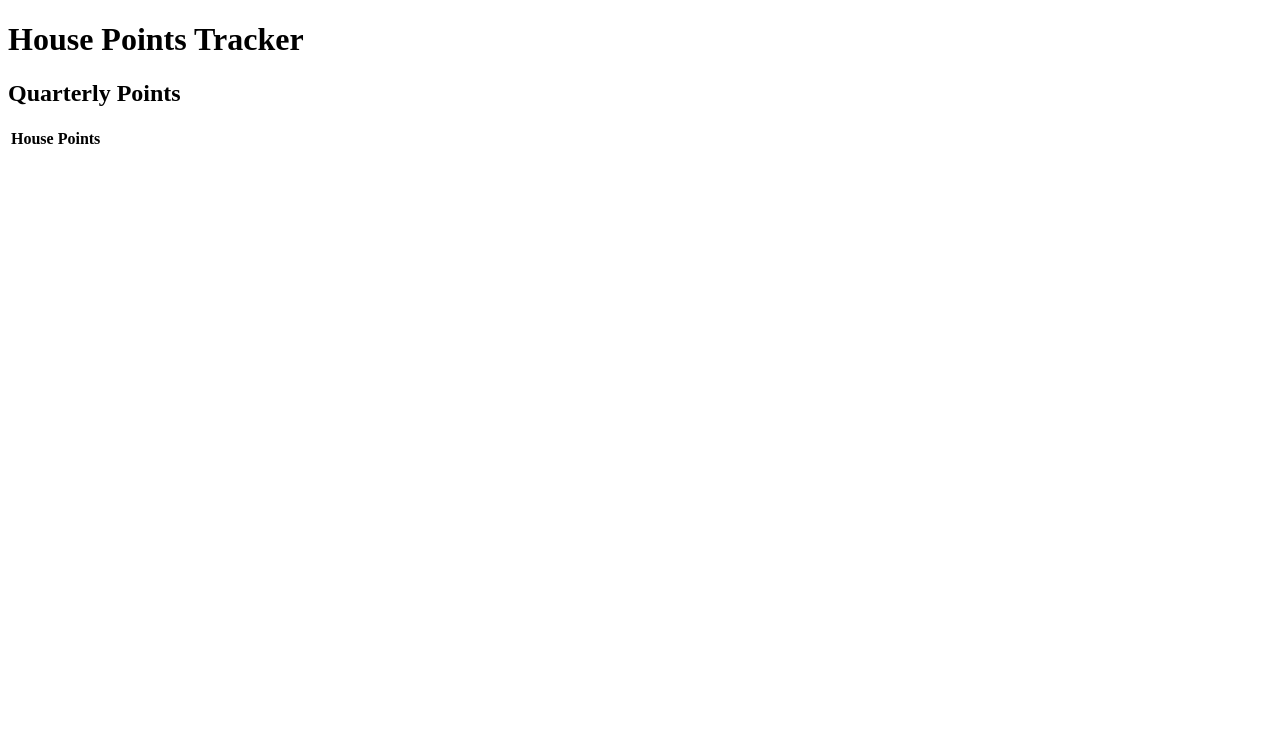
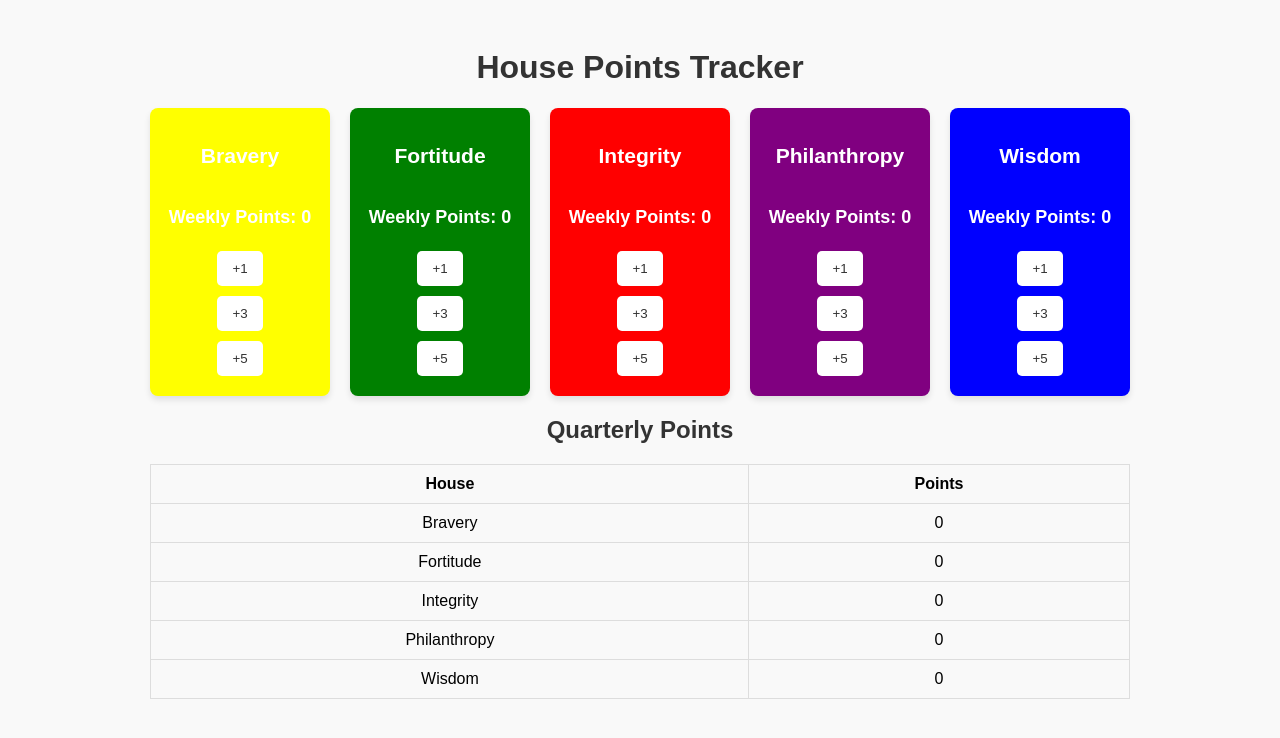
Before and after one commit to rmoconnor32/House-Points, a plain HTML site: page index.html in a window 1280 px wide. Drawn offline with Linux system fonts and the light colour scheme.

Commit message:
From ChatGPT

```diff
--- a/index.html
+++ b/index.html
@@ -4,15 +4,75 @@
   <meta charset="UTF-8">
   <meta name="viewport" content="width=device-width, initial-scale=1.0">
   <title>House Points Tracker</title>
-  <link rel="stylesheet" href="style.css">
+  <style>
+    /* CSS for styling the app */
+    body {
+      font-family: Arial, sans-serif;
+      text-align: center;
+      padding: 20px;
+      background-color: #f9f9f9;
+    }
+
+    h1, h2 {
+      color: #333;
+    }
+
+    #houses {
+      display: flex;
+      flex-wrap: wrap;
+      justify-content: center;
+      gap: 20px;
+      margin-top: 20px;
+    }
+
+    .house {
+      display: flex;
+      flex-direction: column;
+      align-items: center;
+      padding: 15px;
+      border-radius: 8px;
+      width: 150px;
+      color: white;
+      font-size: 18px;
+      font-weight: bold;
+      box-shadow: 0 4px 6px rgba(0, 0, 0, 0.1);
+    }
+
+    button {
+      margin: 5px;
+      padding: 10px 15px;
+      border: none;
+      border-radius: 5px;
+      background-color: #fff;
+      color: #333;
+      cursor: pointer;
+    }
+
+    button:hover {
+      background-color: #ddd;
+    }
+
+    table {
+      margin: 20px auto;
+      border-collapse: collapse;
+      width: 80%;
+    }
+
+    table, th, td {
+      border: 1px solid #ddd;
+    }
+
+    th, td {
+      padding: 10px;
+      text-align: center;
+    }
+  </style>
 </head>
 <body>
   <h1>House Points Tracker</h1>
 
   <!-- Weekly Points Section -->
-  <div id="houses">
-    <!-- Buttons for each house will be generated here -->
-  </div>
+  <div id="houses"></div>
 
   <!-- Quarterly Points Table -->
   <h2>Quarterly Points</h2>
@@ -28,6 +88,96 @@
     </tbody>
   </table>
 
-  <script src="script.js"></script>
+  <script>
+    // JavaScript for functionality
+    const houses = [
+      { name: "Bravery", color: "yellow", weekly: 0, quarterly: 0 },
+      { name: "Fortitude", color: "green", weekly: 0, quarterly: 0 },
+      { name: "Integrity", color: "red", weekly: 0, quarterly: 0 },
+      { name: "Philanthropy", color: "purple", weekly: 0, quarterly: 0 },
+      { name: "Wisdom", color: "blue", weekly: 0, quarterly: 0 },
+    ];
+
+    // Render houses
+    function renderHouses() {
+      const housesDiv = document.getElementById("houses");
+      housesDiv.innerHTML = "";
+
+      houses.forEach((house, index) => {
+        const houseDiv = document.createElement("div");
+        houseDiv.className = "house";
+        houseDiv.style.backgroundColor = house.color;
+        houseDiv.innerHTML = `
+          <h3>${house.name}</h3>
+          <p>Weekly Points: <strong>${house.weekly}</strong></p>
+          <button onclick="addPoints(${index}, 1)">+1</button>
+          <button onclick="addPoints(${index}, 3)">+3</button>
+          <button onclick="addPoints(${index}, 5)">+5</button>
+        `;
+        housesDiv.appendChild(houseDiv);
+      });
+    }
+
+    // Render quarterly points table
+    function renderQuarterlyTable() {
+      const tbody = document.querySelector("#quarterly-table tbody");
+      tbody.innerHTML = "";
+
+      houses.forEach((house) => {
+        const row = document.createElement("tr");
+        row.innerHTML = `
+          <td>${house.name}</td>
+          <td>${house.quarterly}</td>
+        `;
+        tbody.appendChild(row);
+      });
+    }
+
+    // Add points to a house
+    function addPoints(houseIndex, points) {
+      const house = houses[houseIndex];
+      house.weekly += points;
+      house.quarterly += points;
+
+      playSound();
+      renderHouses();
+      renderQuarterlyTable();
+    }
+
+    // Play the Mario coin sound
+    function playSound() {
+      const audio = new Audio("https://freesound.org/data/previews/341/341695_5121236-lq.mp3");
+      audio.play();
+    }
+
+    // Reset weekly points every Sunday
+    function resetWeeklyPoints() {
+      const today = new Date();
+      if (today.getDay() === 0) { // 0 = Sunday
+        houses.forEach((house) => {
+          house.weekly = 0;
+        });
+        renderHouses();
+      }
+    }
+
+    // Reset quarterly points at the end of the quarter
+    function resetQuarterlyPoints() {
+      const today = new Date();
+      const month = today.getMonth();
+      if ([2, 5, 8, 11].includes(month)) { // End of quarter months: March, June, September, December
+        houses.forEach((house) => {
+          house.quarterly = 0;
+        });
+        renderQuarterlyTable();
+      }
+    }
+
+    // Initial render
+    renderHouses();
+    renderQuarterlyTable();
+    setInterval(resetWeeklyPoints, 1000 * 60 * 60 * 24); // Check weekly reset daily
+    setInterval(resetQuarterlyPoints, 1000 * 60 * 60 * 24); // Check quarterly reset daily
+  </script>
 </body>
 </html>
```
